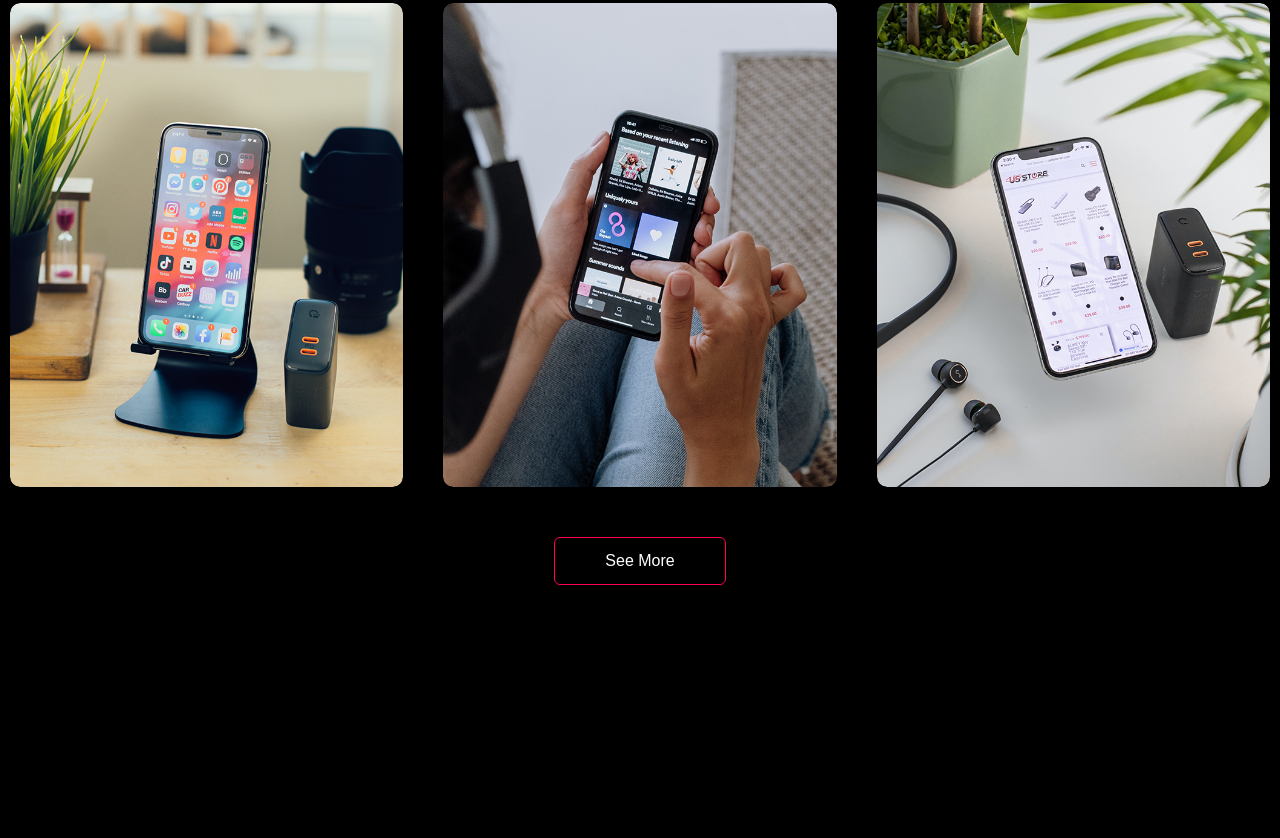
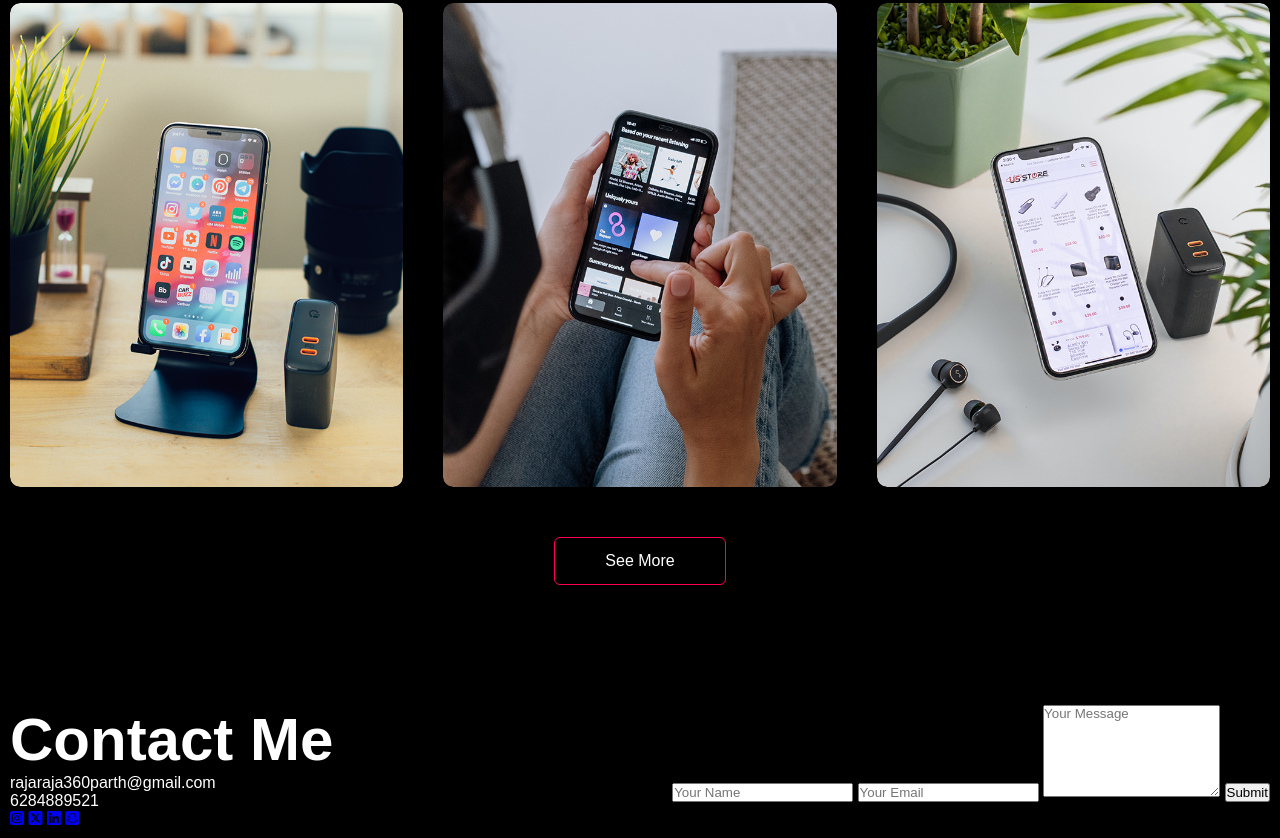
Before and after one commit to Raja6284/Personal_portfolio, a plain HTML site: page index.html in a window 1280 px wide. Shown: the part 2190-3028 px from the top of the page. Before the commit the page ends 2885 px from the top, so only its background shows below. Drawn offline with Linux system fonts and the light colour scheme.

Commit message:
creating submit button in enquiry form

```diff
--- a/index.html
+++ b/index.html
@@ -139,6 +139,32 @@
             </div>
         </div>
 
+            <!--Contact-->
+            <div id="contact">
+                <div class="container">
+                    <div class="row">
+                        <div class="contact-left">
+                            <h1 class="sub-title">Contact Me</h1>
+                            <p>rajaraja360parth@gmail.com</p>
+                            <p>6284889521</p>
+                            <div class="social-icons">
+                                <a href="#"><i class="fa-brands fa-square-instagram"></i></a>
+                                <a href="#"><i class="fa-brands fa-square-x-twitter"></i></a>
+                                <a href="#"><i class="fa-brands fa-linkedin"></i></a>
+                                <a href="#"><i class="fa-brands fa-square-snapchat"></i></a>
+                            </div>
+                        </div>
+                        <div class="contact-right">
+                            <form>
+                                <input type="text" name="name" placeholder="Your Name" required>
+                                <input type="email" name="email" placeholder="Your Email" required>
+                                <textarea name="message" rows="6" placeholder="Your Message"></textarea>
+                                <button type="submit">Submit</button>
+                            </form>
+                        </div>
+                    </div>
+                </div>
+            </div>
         <!---JavaScript-->
     <script>
 
--- a/style.css
+++ b/style.css
@@ -253,3 +253,13 @@ nav ul li a:hover::after{
     background: #ff004f;
 
 }
+/* contact */
+.contact-left{
+    flex-basis: 35%;
+}
+.cotact-right{
+    flex-basis: 60%;
+}
+.contactg-left p{
+
+}
```
